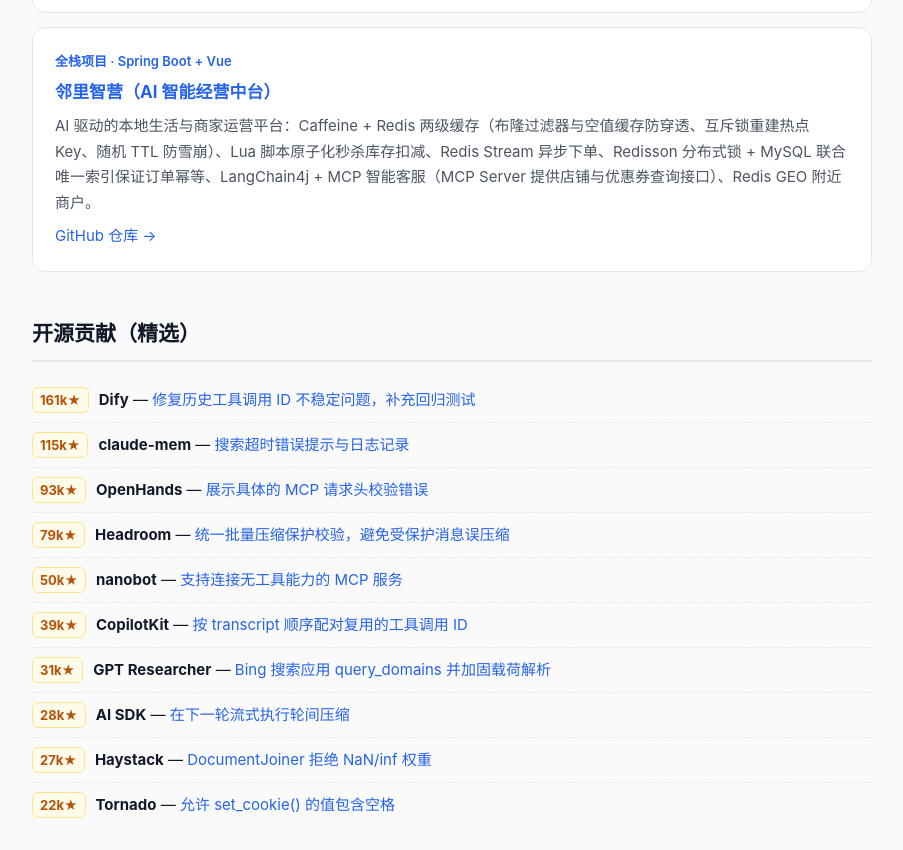
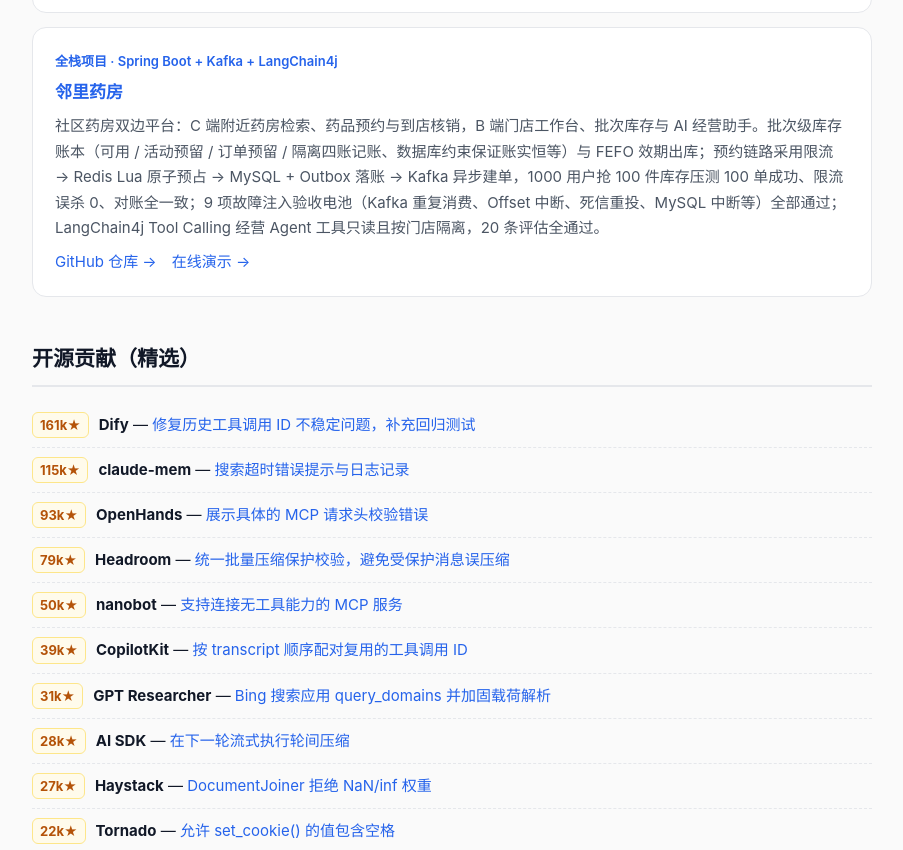
Before and after one commit to pei711/pei711.github.io, a plain HTML site: page index.html in a window 1280 px wide. Shown: the part 932-1782 px from the top of the page, without its empty margins (188-1091 px from the left). Drawn offline with Linux system fonts and the light colour scheme.

Commit message:
site: 项目二换成邻里药房（链接指向 linli-pharmacy，附在线演示）

```diff
--- a/index.html
+++ b/index.html
@@ -81,10 +81,10 @@
       <p style="margin-top:8px"><a href="https://github.com/pei711/CodeFlow-harness" target="_blank" rel="noopener">GitHub 仓库 →</a></p>
     </div>
     <div class="card">
-      <div class="meta">全栈项目 · Spring Boot + Vue</div>
-      <h3><a href="https://github.com/pei711/linli-zhiying" target="_blank" rel="noopener">邻里智营（AI 智能经营中台）</a></h3>
-      <p>AI 驱动的本地生活与商家运营平台：Caffeine + Redis 两级缓存（布隆过滤器与空值缓存防穿透、互斥锁重建热点 Key、随机 TTL 防雪崩）、Lua 脚本原子化秒杀库存扣减、Redis Stream 异步下单、Redisson 分布式锁 + MySQL 联合唯一索引保证订单幂等、LangChain4j + MCP 智能客服（MCP Server 提供店铺与优惠券查询接口）、Redis GEO 附近商户。</p>
-      <p style="margin-top:8px"><a href="https://github.com/pei711/linli-zhiying" target="_blank" rel="noopener">GitHub 仓库 →</a></p>
+      <div class="meta">全栈项目 · Spring Boot + Kafka + LangChain4j</div>
+      <h3><a href="https://github.com/pei711/linli-pharmacy" target="_blank" rel="noopener">邻里药房</a></h3>
+      <p>社区药房双边平台：C 端附近药房检索、药品预约与到店核销，B 端门店工作台、批次库存与 AI 经营助手。批次级库存账本（可用 / 活动预留 / 订单预留 / 隔离四账记账、数据库约束保证账实恒等）与 FEFO 效期出库；预约链路采用限流 → Redis Lua 原子预占 → MySQL + Outbox 落账 → Kafka 异步建单，1000 用户抢 100 件库存压测 100 单成功、限流误杀 0、对账全一致；9 项故障注入验收电池（Kafka 重复消费、Offset 中断、死信重投、MySQL 中断等）全部通过；LangChain4j Tool Calling 经营 Agent 工具只读且按门店隔离，20 条评估全通过。</p>
+      <p style="margin-top:8px"><a href="https://github.com/pei711/linli-pharmacy" target="_blank" rel="noopener">GitHub 仓库 →</a>　<a href="http://111.230.167.35/" target="_blank" rel="noopener">在线演示 →</a></p>
     </div>
   </section>
 
```
